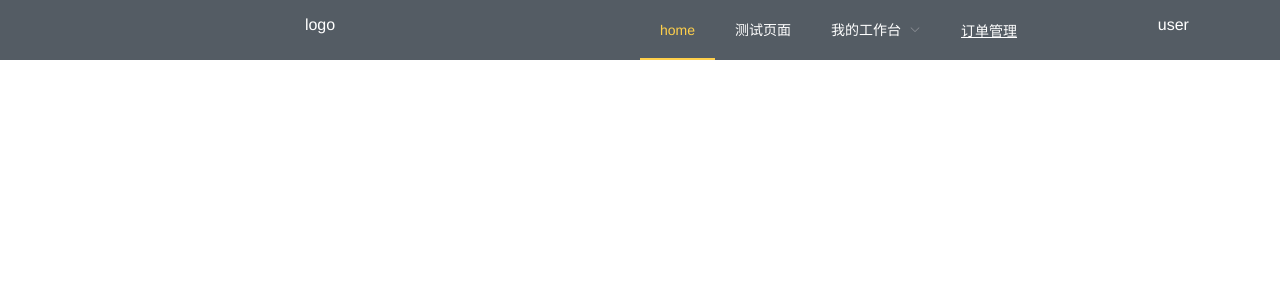
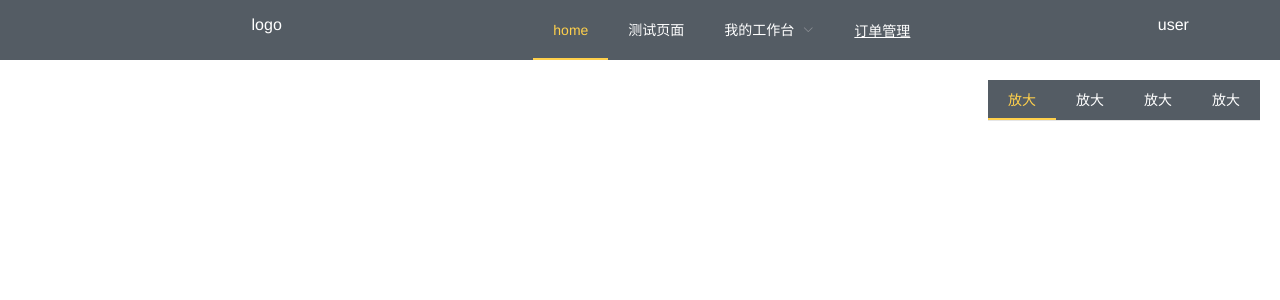
Before and after one commit to Justin5202/zhsq_git, a Vue app: page /#/home in a window 1280 px wide. Shown: the top 300 px of the page. Built offline with nearby package versions, Linux system fonts and the light colour scheme; no server answers.

Commit message:
Update z-index

```diff
--- a/src/App.vue
+++ b/src/App.vue
@@ -27,6 +27,7 @@ body {
 }
 
 .router{
+  z-index: 3;
   position: absolute;
   top: 0;
   left: 0;
--- a/src/components/container/header.vue
+++ b/src/components/container/header.vue
@@ -1,12 +1,12 @@
 <template>
   <div id="header">
       <el-row>
-        <el-col :span="12">
+        <el-col :span="10">
           <div id="logo">
             <p>logo</p>
           </div>
         </el-col>
-        <el-col :span="8">
+        <el-col :span="10">
             <v-menu/>
         </el-col>
         <el-col :span="4">
--- a/src/components/content/toolbar.vue
+++ b/src/components/content/toolbar.vue
@@ -18,6 +18,7 @@
 
 <script>
 export default {
+  props: ['map'],
   name: 'toolbar',
   data () {
     return {
@@ -37,9 +38,10 @@ export default {
 $height_box: 40px;
 
 #toolbar {
+  z-index: 2;
   position: absolute;
-  bottom: -$height_box*2;
-  right: $height_box;
+  top: 20px;
+  right: 20px;
 }
 .el-menu--horizontal .el-menu-item{
     height: $height_box;
```
